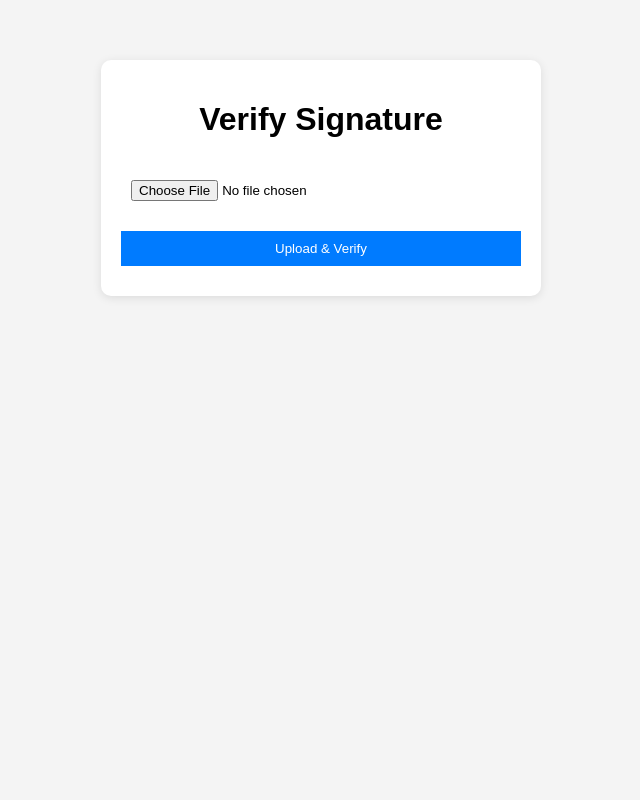
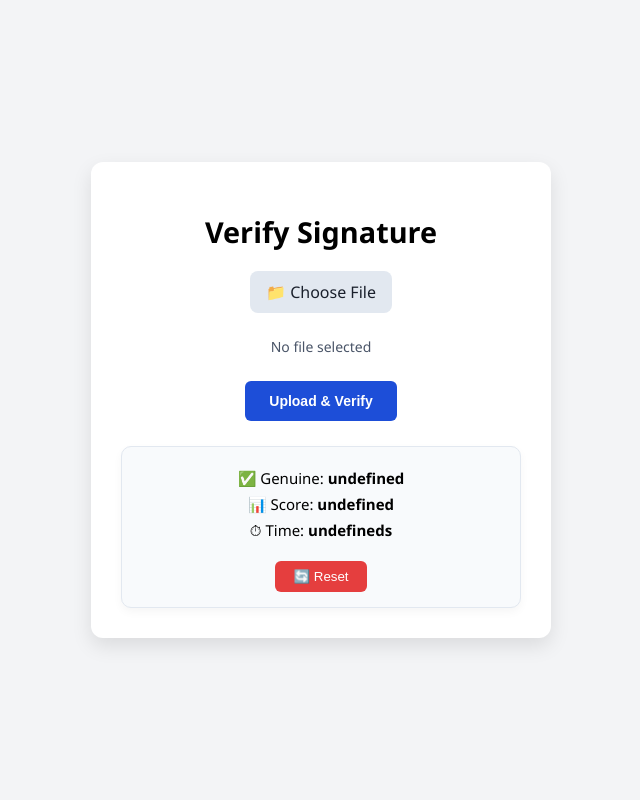
Before and after one commit to 1202DREAMSCAPE/Thesis_Signature_Verification_FASTAPI, a FastAPI app: page / in a window 1280 px wide. Shown: the whole page, without its empty margins (319-959 px from the left). Run offline with FastAPI, Linux system fonts and the light colour scheme.

Commit message:
update to the system + dummy results and UI improvement

```diff
--- a/main.py
+++ b/main.py
@@ -2,68 +2,75 @@
 from fastapi.responses import HTMLResponse, JSONResponse
 from fastapi.staticfiles import StaticFiles
 from fastapi.templating import Jinja2Templates
-import tensorflow as tf
-import faiss
-import numpy as np
 import time
-import cv2
 import os
-from utils.detector import detect_signature
+import random
+
+# Uncomment these when you're ready to load real model and FAISS
+# import tensorflow as tf
+# import faiss
+# import numpy as np
+# import cv2
+
+# 🔐 Optional: Uncomment if your model uses Lambda layers
+# from keras import config
+# config.enable_unsafe_deserialization()
 
 app = FastAPI()
 
-# Serve static files
+# Serve static files (like uploaded image preview)
 app.mount("/static", StaticFiles(directory="static"), name="static")
 templates = Jinja2Templates(directory="templates")
 
-# # Load model + FAISS index once
-# model = tf.keras.models.load_model("model/triplet_model.keras")
-# index = faiss.read_index("model/signature_index.faiss")
+# 🔄 Load model and FAISS index when you're ready
+# model = tf.keras.models.load_model("model/CEDAR_triplet_model.keras")
+# index = faiss.read_index("model/CEDAR_signature_index.faiss")
 
-# Preprocess image
-def preprocess_image(image):
-    image = cv2.resize(image, (220, 155))
-    image = image / 255.0
-    return np.expand_dims(image, axis=0)
+# def get_embedding(image):
+#     emb = model.predict(image, verbose=0)
+#     return emb / np.linalg.norm(emb)
 
-# Normalize embedding
-def get_embedding(image):
-    emb = model.predict(image, verbose=0)
-    return emb / np.linalg.norm(emb)
+# def preprocess_image(image):
+#     image = cv2.resize(image, (220, 155))
+#     image = image / 255.0
+#     return np.expand_dims(image, axis=0)
 
-# Homepage (UI)
+# =======================
+# Home UI
+# =======================
 @app.get("/", response_class=HTMLResponse)
 async def homepage(request: Request):
     return templates.TemplateResponse("index.html", {"request": request})
 
-# API Endpoint
+
+# =======================
+# Dummy /verify Endpoint
+# =======================
 @app.post("/verify")
 async def verify_signature(signature: UploadFile = File(...)):
     try:
-        # Save uploaded file
+        # Save uploaded file so it can be previewed
         path = "static/uploaded.png"
         with open(path, "wb") as f:
             f.write(await signature.read())
 
-        # Detect signature region
-        cropped_path = detect_signature(path)
+        # Simulate loading + processing time
+        time.sleep(1)
 
-        # Read and preprocess
-        image = cv2.imread(cropped_path)
-        image = preprocess_image(image)
-        embedding = get_embedding(image)
+        # Simulate realistic random result
+        random_value = random.random()
+        is_genuine = random_value > 0.4  # 60% chance of being genuine
+        similarity_score = round(random.uniform(0.4, 0.95), 4)
+        processing_time = round(random.uniform(0.1, 0.3), 4)
 
-        # Search in FAISS
-        start = time.time()
-        distances, _ = index.search(embedding, 1)
-        duration = round(time.time() - start, 4)
-        score = round(1 / (1 + distances[0][0]), 4)
-        is_genuine = score > 0.5
+        # Simulate an error case (e.g., blurry image) ~10% chance
+        if random_value < 0.1:
+            raise ValueError("Signature too blurry or unclear to verify.")
 
         return {
             "is_genuine": is_genuine,
-            "similarity_score": score,
-            "processing_time": duration
+            "similarity_score": similarity_score,
+            "processing_time": processing_time
         }
 
     except Exception as e:
--- a/requirements.txt
+++ b/requirements.txt
@@ -7,6 +7,7 @@
 pandas
 matplotlib
 seaborn
+python-multipart
 imblearn
 tqdm
 jinja2
--- a/templates/index.html
+++ b/templates/index.html
@@ -4,83 +4,226 @@
   <meta charset="UTF-8" />
   <meta name="viewport" content="width=device-width, initial-scale=1.0"/>
   <title>Signature Verification</title>
-  <link rel="stylesheet" href="/static/style.css" />
+  <style>
+    body {
+      font-family: 'Segoe UI', sans-serif;
+      background: #f3f4f6;
+      margin: 0;
+      padding: 0;
+      display: flex;
+      justify-content: center;
+      align-items: center;
+      height: 100vh;
+    }
+
+    .container {
+      background: white;
+      padding: 30px;
+      border-radius: 12px;
+      box-shadow: 0 8px 20px rgba(0, 0, 0, 0.1);
+      width: 90%;
+      max-width: 400px;
+      text-align: center;
+    }
+
+    h1 {
+      font-size: 1.8rem;
+      margin-bottom: 20px;
+    }
+
+    /* Hide the default file input */
+    .file-input {
+      display: none;
+    }
+
+    .custom-file-label {
+      display: inline-block;
+      background-color: #e2e8f0;
+      color: #1a202c;
+      padding: 10px 16px;
+      border-radius: 8px;
+      font-weight: 500;
+      cursor: pointer;
+      margin-bottom: 10px;
+      transition: background-color 0.3s ease;
+    }
+
+    .custom-file-label:hover {
+      background-color: #cbd5e0;
+    }
+
+    .file-name {
+      font-size: 14px;
+      color: #4a5568;
+      margin-bottom: 10px;
+    }
+
+    #preview {
+      max-width: 100%;
+      margin-top: 10px;
+      border: 1px solid #ddd;
+      border-radius: 6px;
+      display: none;
+    }
+
+    #upload-btn {
+      margin-top: 15px;
+      background-color: #1d4ed8;
+      color: white;
+      padding: 12px 24px;
+      border: none;
+      font-weight: bold;
+      font-size: 14px;
+      border-radius: 6px;
+      cursor: pointer;
+      transition: transform 0.2s ease;
+    }
+
+    #upload-btn:hover {
+      transform: scale(1.03);
+    }
+
+    #spinner {
+      margin-left: 8px;
+      display: none;
+      animation: spin 1s linear infinite;
+    }
+
+    @keyframes spin {
+      0% { transform: rotate(0deg); }
+      100% { transform: rotate(360deg); }
+    }
+
+    .result-box {
+      margin-top: 25px;
+      background-color: #f8fafc;
+      border: 1px solid #e2e8f0;
+      border-radius: 10px;
+      padding: 15px 20px;
+      box-shadow: 0 4px 10px rgba(0, 0, 0, 0.04);
+    }
+
+    .result p {
+      margin: 6px 0;
+      font-size: 15px;
+    }
+
+    #reset-btn {
+      margin-top: 15px;
+      background-color: #e53e3e;
+      color: white;
+      padding: 8px 18px;
+      border: none;
+      border-radius: 6px;
+      font-weight: 500;
+      cursor: pointer;
+      transition: background-color 0.2s ease;
+    }
+
+    #reset-btn:hover {
+      background-color: #c53030;
+    }
+  </style>
 </head>
 <body>
   <div class="container">
     <h1>Verify Signature</h1>
+    <form id="upload-form">
+      <label for="signature" class="custom-file-label">📁 Choose File</label>
+      <input type="file" id="signature" name="signature" class="file-input" required />
+      <p class="file-name" id="file-name">No file selected</p>
 
-    <form id="form">
-      <input type="file" id="fileInput" name="signature" accept="image/*" required />
-      <img id="preview" style="display:none; margin-top: 10px; max-width: 100%;" />
-      <button type="submit">Upload & Verify</button>
+      <img id="preview" alt="Signature Preview"/>
+
+      <button id="upload-btn" type="submit">
+        <span id="btn-text">Upload & Verify</span>
+        <span id="spinner">🔄</span>
+      </button>
     </form>
 
-    <p id="loading" style="display:none;">🔄 Processing...</p>
-
-    <div id="result" style="display:none;">
-      <p id="genuine"></p>
-      <p id="score"></p>
-      <p id="time"></p>
+    <div class="result-box" id="result-box">
+      <div class="result">
+        <p>✅ Genuine: <b id="genuine">undefined</b></p>
+        <p>📊 Score: <b id="score">undefined</b></p>
+        <p>⏱ Time: <b id="time">undefineds</b></p>
+      </div>
+      <button type="button" id="reset-btn">🔄 Reset</button>
     </div>
   </div>
 
   <script>
-    const form = document.getElementById("form");
-    const fileInput = document.getElementById("fileInput");
-    const preview = document.getElementById("preview");
-    const loading = document.getElementById("loading");
-    const result = document.getElementById("result");
-    const genuine = document.getElementById("genuine");
-    const score = document.getElementById("score");
-    const time = document.getElementById("time");
+    const fileInput = document.getElementById('signature');
+    const preview = document.getElementById('preview');
+    const form = document.getElementById('upload-form');
+    const spinner = document.getElementById('spinner');
+    const btnText = document.getElementById('btn-text');
+    const uploadBtn = document.getElementById('upload-btn');
+    const fileNameDisplay = document.getElementById("file-name");
+    const resetBtn = document.getElementById("reset-btn");
 
-    // Preview image
-    fileInput.onchange = () => {
-      const file = fileInput.files[0];
+    // Update file name
+    fileInput.addEventListener("change", function () {
+      const fileName = fileInput.files.length > 0 ? fileInput.files[0].name : "No file selected";
+      fileNameDisplay.textContent = fileName;
+    });
+
+    // 📸 Live preview
+    fileInput.addEventListener('change', (e) => {
+      const file = e.target.files[0];
       if (file) {
-        const reader = new FileReader();
-        reader.onload = (e) => {
-          preview.src = e.target.result;
-          preview.style.display = "block";
-        };
-        reader.readAsDataURL(file);
+        preview.src = URL.createObjectURL(file);
+        preview.style.display = 'block';
+      } else {
+        preview.style.display = 'none';
       }
-    };
+    });
 
-    // Submit and show result
-    form.onsubmit = async (e) => {
+    // ✨ Upload with animation
+    form.addEventListener('submit', async (e) => {
       e.preventDefault();
       const file = fileInput.files[0];
       if (!file) return;
 
+      // 🔄 Show spinner
+      btnText.textContent = "Verifying...";
+      spinner.style.display = 'inline-block';
+      uploadBtn.disabled = true;
+
       const formData = new FormData();
-      formData.append("signature", file);
+      formData.append('signature', file);
 
-      loading.style.display = "block";
-      result.style.display = "none";
-      genuine.innerText = "";
-      score.innerText = "";
-      time.innerText = "";
+      try {
+        const res = await fetch('/verify', {
+          method: 'POST',
+          body: formData
+        });
 
-      const res = await fetch("/verify", {
-        method: "POST",
-        body: formData
-      });
+        const data = await res.json();
+        document.getElementById('genuine').textContent = data.is_genuine;
+        document.getElementById('score').textContent = data.similarity_score;
+        document.getElementById('time').textContent = data.processing_time + 's';
 
-      const data = await res.json();
-      loading.style.display = "none";
-
-      if (data.error) {
-        alert("❌ Error: " + data.error);
-        return;
+      } catch (err) {
+        alert("❌ Verification failed. Please try again.");
       }
 
-      result.style.display = "block";
-      genuine.innerHTML = `✅ Genuine: <strong>${data.is_genuine}</strong>`;
-      score.innerHTML = `📊 Score: <strong>${data.similarity_score}</strong>`;
-      time.innerHTML = `⏱ Time: <strong>${data.processing_time}s</strong>`;
-    };
+      // Reset button
+      btnText.textContent = "Upload & Verify";
+      spinner.style.display = 'none';
+      uploadBtn.disabled = false;
+    });
+
+    // 🔁 Reset everything
+    resetBtn.addEventListener("click", () => {
+      fileInput.value = "";
+      preview.style.display = "none";
+      preview.src = "";
+      fileNameDisplay.textContent = "No file selected";
+
+      document.getElementById("genuine").textContent = "undefined";
+      document.getElementById("score").textContent = "undefined";
+      document.getElementById("time").textContent = "undefineds";
+    });
   </script>
 </body>
 </html>
```
